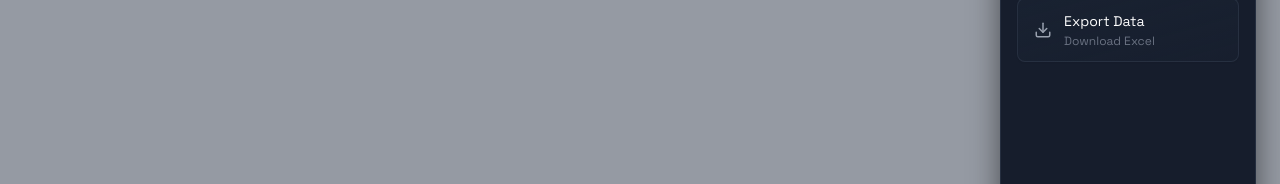
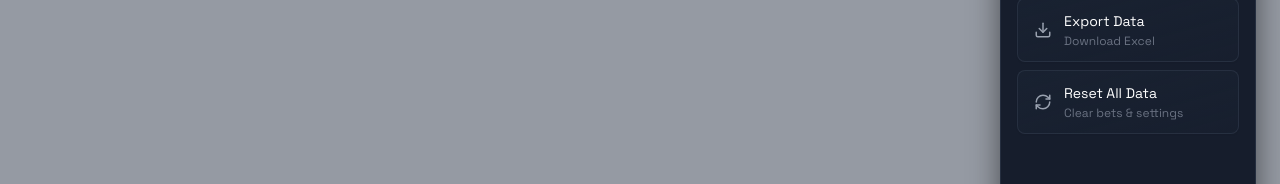
Before and after one commit to maseurodrigo/TipStream, a React (Vite) app: page / in a window 1280 px wide. Shown: the part 435-619 px from the top of the page. Built offline with nearby package versions, Linux system fonts and the light colour scheme; no server answers.

Commit message:
Making dashboard data persistent through localStorage

```diff
--- a/src/frontend/App.tsx
+++ b/src/frontend/App.tsx
@@ -24,6 +24,7 @@ function App() {
     setDisplaySettings,
     sessionID,
     wsSockets,
+    resetSession,
   } = useSocketConnection({ isEditor: true });
 
   // Bet form management
@@ -92,6 +93,7 @@ function App() {
           setIsFormOpen(true);
         }}
         onExportBets={() => exportBetsToExcel(bets)}
+        onReset={resetSession}
         baseColor={displaySettings.baseColor}
       />
 
@@ -114,6 +116,7 @@ function App() {
         onSubmit={handleSubmit}
         bettingSites={bettingSites}
         baseColor={displaySettings.baseColor}
+        existingBets={bets}
       />
 
       {/* Betting Tips Box with Resize Handle */}
--- a/src/frontend/components/BetCard.tsx
+++ b/src/frontend/components/BetCard.tsx
@@ -367,7 +367,6 @@ export const BetCard: React.FC<BetCardProps> = ({
                   >
                     <button
                       className="p-2.5 rounded-lg bg-gray-500/10 hover:bg-gray-500/20 text-gray-400 hover:text-gray-300 transition-all duration-200 border border-gray-500/30 hover:border-gray-500/50 shadow-sm"
-                      title="More status options"
                     >
                       <MoreHorizontal size={18} />
                     </button>
@@ -418,7 +417,7 @@ export const BetCard: React.FC<BetCardProps> = ({
                 </>
               ) : (
                 <button
-                  onClick={() => onStatusChange?.(bet.id, bet.status)}
+                  onClick={() => bet.status !== 'pending' && onStatusChange?.(bet.id, bet.status)}
                   className={`h-[38px] flex items-center text-xs font-bold px-3 rounded-lg shadow-md mr-1.5 cursor-pointer transition-all duration-200 uppercase tracking-wide ${
                     bet.status === 'green'
                       ? 'text-green-400 bg-green-500/15 border border-green-500/40 hover:bg-green-500/25 hover:border-green-500/50'
--- a/src/frontend/components/ControlButtons.tsx
+++ b/src/frontend/components/ControlButtons.tsx
@@ -1,5 +1,5 @@
 import { useState } from 'react';
-import { Eye, EyeOff, Settings, PlusCircle, Download } from 'lucide-react';
+import { Eye, EyeOff, Settings, PlusCircle, Download, RefreshCw } from 'lucide-react';
 
 interface ControlButtonsProps {
   sessionID: string;
@@ -9,6 +9,7 @@ interface ControlButtonsProps {
   onOpenConfig: () => void;
   onOpenForm: () => void;
   onExportBets: () => boolean;
+  onReset: () => void;
   baseColor: string;
 }
 
@@ -20,11 +21,13 @@ export const ControlButtons: React.FC<ControlButtonsProps> = ({
   onOpenConfig,
   onOpenForm,
   onExportBets,
+  onReset,
   baseColor,
 }) => {
-  const [showExportTooltip, setShowExportTooltip] = useState(false);
   const [isCopied, setIsCopied] = useState(false);
   const [showNoBetsMessage, setShowNoBetsMessage] = useState(false);
+  const [showResetConfirm, setShowResetConfirm] = useState(false);
+  const [showResetSuccess, setShowResetSuccess] = useState(false);
   const fullViewerLink = `${window.location.origin}/stream/${sessionID}`;
 
   const copyURLToClipboard = () => {
@@ -38,6 +41,18 @@ export const ControlButtons: React.FC<ControlButtonsProps> = ({
     if (!success) {
       setShowNoBetsMessage(true);
       setTimeout(() => setShowNoBetsMessage(false), 2000);
+    }
+  };
+
+  const handleReset = () => {
+    if (showResetConfirm) {
+      onReset();
+      setShowResetConfirm(false);
+      setShowResetSuccess(true);
+      setTimeout(() => setShowResetSuccess(false), 2000);
+    } else {
+      setShowResetConfirm(true);
+      setTimeout(() => setShowResetConfirm(false), 3000);
     }
   };
 
@@ -156,8 +171,6 @@ export const ControlButtons: React.FC<ControlButtonsProps> = ({
           <div className="relative">
             <button
               onClick={handleExportBets}
-              onMouseEnter={() => setShowExportTooltip(true)}
-              onMouseLeave={() => setShowExportTooltip(false)}
               className="flex items-center gap-3 px-4 py-3 rounded-lg bg-gradient-to-br from-gray-800/40 to-gray-800/20 hover:from-gray-800/50 hover:to-gray-800/30 border border-gray-700/50 hover:border-gray-600/60 transition-all duration-200 w-full group/export shadow-sm"
             >
               <div className="flex items-center justify-center">
@@ -171,6 +184,47 @@ export const ControlButtons: React.FC<ControlButtonsProps> = ({
             {showNoBetsMessage && (
               <div className="absolute right-full mr-3 top-1/2 -translate-y-1/2 whitespace-nowrap bg-amber-600 text-white text-xs font-semibold px-3 py-2 rounded-lg shadow-xl border border-amber-500/50 backdrop-blur-lg animate-in fade-in zoom-in-95 duration-200">
                 No bets to export!
+              </div>
+            )}
+          </div>
+
+          {/* Reset Button */}
+          <div className="relative">
+            <button
+              onClick={handleReset}
+              className={`flex items-center gap-3 px-4 py-3 rounded-lg bg-gradient-to-br transition-all duration-200 w-full group/reset shadow-sm ${
+                showResetConfirm
+                  ? 'from-red-600/40 to-red-700/30 border-red-500/60 hover:border-red-400/70'
+                  : 'from-gray-800/40 to-gray-800/20 hover:from-gray-800/50 hover:to-gray-800/30 border-gray-700/50 hover:border-gray-600/60'
+              } border`}
+            >
+              <div className="flex items-center justify-center">
+                <RefreshCw
+                  size={18}
+                  className={`transition-all duration-200 ${
+                    showResetConfirm
+                      ? 'text-red-400 rotate-180'
+                      : 'text-gray-400 group-hover/reset:text-blue-400 group-hover/reset:rotate-180'
+                  }`}
+                />
+              </div>
+              <div className="flex-1 text-left">
+                <p className={`text-sm font-medium ${showResetConfirm ? 'text-red-300' : 'text-white'}`}>
+                  {showResetConfirm ? 'Click Again to Confirm' : 'Reset All Data'}
+                </p>
+                <p className={`text-xs mt-0.5 ${showResetConfirm ? 'text-red-400' : 'text-gray-500'}`}>
+                  {showResetConfirm ? 'Clear bets & settings' : 'Clear bets & settings'}
+                </p>
+              </div>
+            </button>
+            {showResetConfirm && (
+              <div className="absolute right-full mr-3 top-1/2 -translate-y-1/2 whitespace-nowrap bg-red-600 text-white text-xs font-semibold px-3 py-2 rounded-lg shadow-xl border border-red-500/50 backdrop-blur-lg animate-in fade-in zoom-in-95 duration-200">
+                This will clear everything!
+              </div>
+            )}
+            {showResetSuccess && (
+              <div className="absolute right-full mr-3 top-1/2 -translate-y-1/2 whitespace-nowrap bg-gradient-to-br from-green-600 to-green-700 text-white text-xs font-semibold px-3 py-1.5 rounded-lg shadow-lg border border-green-500/50 backdrop-blur-lg animate-in fade-in zoom-in-95 duration-300">
+                Data cleared successfully!
               </div>
             )}
           </div>
--- a/src/frontend/components/PnLTracker.tsx
+++ b/src/frontend/components/PnLTracker.tsx
@@ -3,10 +3,9 @@ import { Bet } from '../utils/types';
 
 interface PnLTrackerProps {
   bets: Bet[];
-  baseColor: string;
 }
 
-export const PnLTracker: React.FC<PnLTrackerProps> = ({ bets, baseColor }) => {
+export const PnLTracker: React.FC<PnLTrackerProps> = ({ bets }) => {
   const pnlData = useMemo(() => {
     if (bets.length === 0) {
       return null;
--- a/src/frontend/hooks/useBetEdit.ts
+++ b/src/frontend/hooks/useBetEdit.ts
@@ -44,7 +44,7 @@ export const useBetEdit = (defaultSite: string): UseBetEditReturn => {
   const [editBalanceType, setEditBalanceType] = useState<'units' | 'money'>('units');
   const [editingMultipleTips, setEditingMultipleTips] = useState<MultipleTip[]>([]);
 
-  const startEdit = (bet: Bet, site: string) => {
+  const startEdit = (bet: Bet) => {
     setEditingId(bet.id);
     if (bet.type === 'single') {
       setEditText(bet.tip);
--- a/src/frontend/hooks/useSocketConnection.ts
+++ b/src/frontend/hooks/useSocketConnection.ts
@@ -17,35 +17,111 @@ interface UseSocketConnectionReturn {
   sessionID: string;
   wsSockets: string[];
   isConnected: boolean;
+  resetSession: () => void;
 }
+
+const DEFAULT_DISPLAY_SETTINGS: DisplaySettings = {
+  tipsBoxWidth: 400,
+  tipsBoxHeight: 600,
+  maxHeightMode: false,
+  showHeader: false,
+  showPnLTracker: true,
+  carouselMode: false,
+  headerTitle: 'Live Bets',
+  logoUrl: '',
+  logoSize: 2,
+  baseColor: '#2D3748',
+  opacity: 0.8,
+  maxBetsPCol: 8,
+  carouselTimer: 8,
+};
 
 export const useSocketConnection = ({
   sessionId,
   isEditor = false,
 }: UseSocketConnectionProps): UseSocketConnectionReturn => {
-  const [bets, setBets] = useState<Bet[]>([]);
   const [bettingSites, setBettingSites] = useState<BettingSite[]>([]);
   const [wsSockets, setWSSockets] = useState<string[]>([]);
   const [isConnected, setIsConnected] = useState(false);
-  const [generatedSessionID, setGeneratedSessionID] = useState('');
 
-  const [displaySettings, setDisplaySettings] = useState<DisplaySettings>({
-    tipsBoxWidth: 400,
-    tipsBoxHeight: 600,
-    maxHeightMode: false,
-    showHeader: false,
-    showPnLTracker: true,
-    carouselMode: false,
-    headerTitle: 'Live Bets',
-    logoUrl: '',
-    logoSize: 2,
-    baseColor: '#2D3748',
-    opacity: 0.8,
-    maxBetsPCol: 8,
-    carouselTimer: 8,
-  });
+  // Load persisted data from localStorage (only for editor)
+  const loadPersistedSessionID = () => {
+    if (isEditor) {
+      const stored = localStorage.getItem('editorSessionID');
+      return stored || crypto.randomUUID();
+    }
+    return '';
+  };
+
+  const loadPersistedBets = (): Bet[] => {
+    if (isEditor) {
+      const stored = localStorage.getItem('editorBets');
+      if (stored) {
+        try {
+          return JSON.parse(stored);
+        } catch {
+          return [];
+        }
+      }
+    }
+    return [];
+  };
+
+  const loadPersistedDisplaySettings = (): DisplaySettings => {
+    if (isEditor) {
+      const stored = localStorage.getItem('editorDisplaySettings');
+      if (stored) {
+        try {
+          return { ...DEFAULT_DISPLAY_SETTINGS, ...JSON.parse(stored) };
+        } catch {
+          return DEFAULT_DISPLAY_SETTINGS;
+        }
+      }
+    }
+    return DEFAULT_DISPLAY_SETTINGS;
+  };
+
+  const [generatedSessionID] = useState(loadPersistedSessionID);
+  const [bets, setBets] = useState<Bet[]>(loadPersistedBets);
+  const [displaySettings, setDisplaySettings] = useState<DisplaySettings>(loadPersistedDisplaySettings);
 
   const socketRef = useRef<Socket<DefaultEventsMap, DefaultEventsMap> | null>(null);
+
+  // Save sessionID to localStorage when it changes (only for editor)
+  useEffect(() => {
+    if (isEditor && generatedSessionID) {
+      localStorage.setItem('editorSessionID', generatedSessionID);
+    }
+  }, [generatedSessionID, isEditor]);
+
+  // Save bets to localStorage when they change (only for editor)
+  useEffect(() => {
+    if (isEditor) {
+      localStorage.setItem('editorBets', JSON.stringify(bets));
+    }
+  }, [bets, isEditor]);
+
+  // Save displaySettings to localStorage when they change (only for editor)
+  useEffect(() => {
+    if (isEditor) {
+      localStorage.setItem('editorDisplaySettings', JSON.stringify(displaySettings));
+    }
+  }, [displaySettings, isEditor]);
+
+  // Reset session function
+  const resetSession = () => {
+    if (!isEditor) return;
+
+    // Clear localStorage (but keep the sessionID)
+    localStorage.removeItem('editorBets');
+    localStorage.removeItem('editorDisplaySettings');
+    localStorage.removeItem('tipsBoxWidth');
+    localStorage.removeItem('tipsBoxHeight');
+
+    // Reset state (keep the same room/sessionID)
+    setBets([]);
+    setDisplaySettings(DEFAULT_DISPLAY_SETTINGS);
+  };
 
   useEffect(() => {
     // Load betting sites from external JSON file
@@ -54,32 +130,24 @@ export const useSocketConnection = ({
       .then(data => setBettingSites(data))
       .catch(() => setBettingSites([]));
 
-    // Load stored tips box width and height from localStorage (only for editor)
-    if (isEditor) {
-      const storedWidth = localStorage.getItem('tipsBoxWidth');
-      if (storedWidth) {
-        setDisplaySettings(prev => ({ ...prev, tipsBoxWidth: Number(storedWidth) }));
-      }
-      const storedHeight = localStorage.getItem('tipsBoxHeight');
-      if (storedHeight) {
-        setDisplaySettings(prev => ({ ...prev, tipsBoxHeight: Number(storedHeight) }));
-      }
-    }
-
     // Initialize Socket.io client
     socketRef.current = io(import.meta.env.VITE_SOCKET_SERVER_URL, { transports: ['websocket'] });
 
-    const currentSessionId = isEditor ? crypto.randomUUID() : sessionId;
-
-    if (isEditor) {
-      setGeneratedSessionID(currentSessionId!);
-    }
+    // Use the already loaded sessionID (from localStorage) instead of creating a new one
+    const currentSessionId = isEditor ? generatedSessionID : sessionId;
 
     // Join the session room
     socketRef.current?.emit('joinRoom', currentSessionId);
     setIsConnected(true);
 
     if (isEditor) {
+      // Editor: Fetch initial room sockets immediately after joining
+      socketRef.current?.emit('getRoomSockets', currentSessionId, (response: any) => {
+        if (response.success) {
+          setWSSockets(response.sockets);
+        }
+      });
+
       // Editor: Listen for room updates and fetch sockets
       const handleRoomUpdate = () => {
         socketRef.current?.emit('getRoomSockets', currentSessionId, (response: any) => {
@@ -220,5 +288,6 @@ export const useSocketConnection = ({
     sessionID: isEditor ? generatedSessionID : (sessionId || ''),
     wsSockets,
     isConnected,
+    resetSession,
   };
 };
```
Also changed, not shown: src/data/bettingSites.json (+4 -4 lines), src/frontend/components/AddBetModal.tsx (+61 -4 lines).
